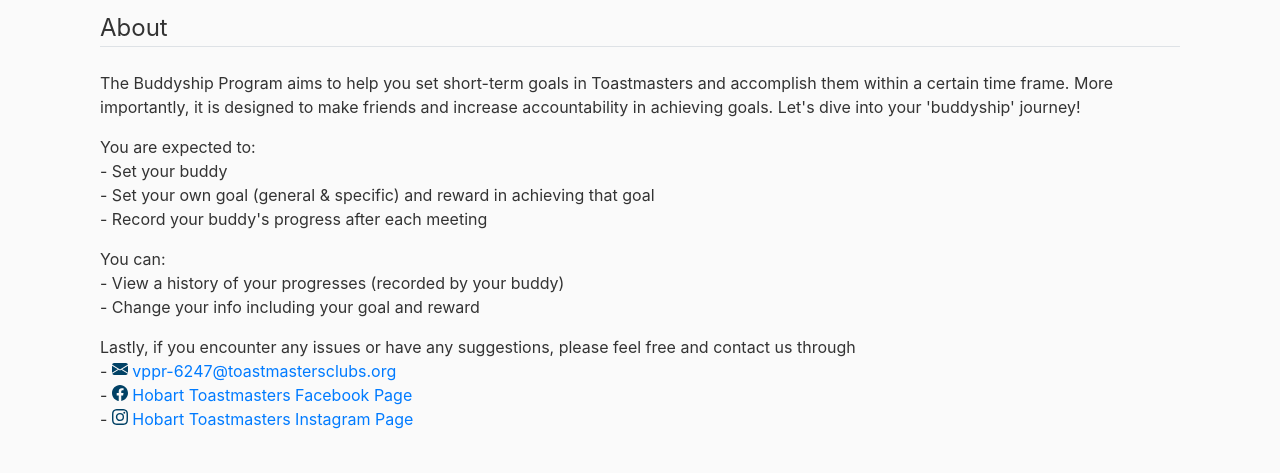
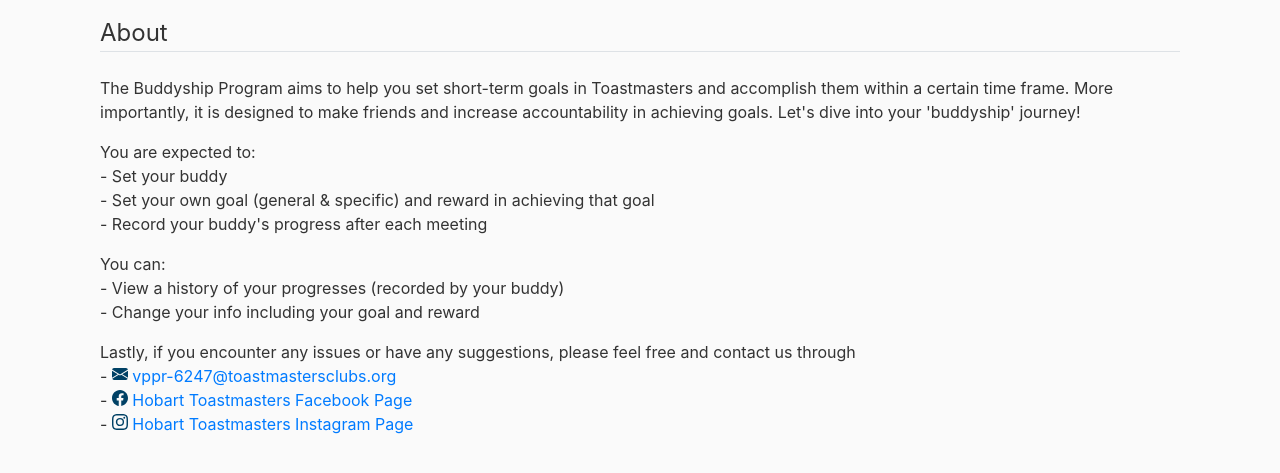
Before and after one commit to kailicen/flask_app, a Flask app: page /about in a window 1280 px wide. Shown: the part 56-529 px from the top of the page. Run offline with Flask 2, Linux system fonts and the light colour scheme; some libraries are stand-ins or nearby versions.

Commit message:
padding main

```diff
--- a/buddyship/static/main.css
+++ b/buddyship/static/main.css
@@ -4,7 +4,8 @@
 }
 
 main {
-  margin-top: 10px;
+  padding-top: 15px;
+  padding-bottom: 15px;
 }
 
 h1,
```
